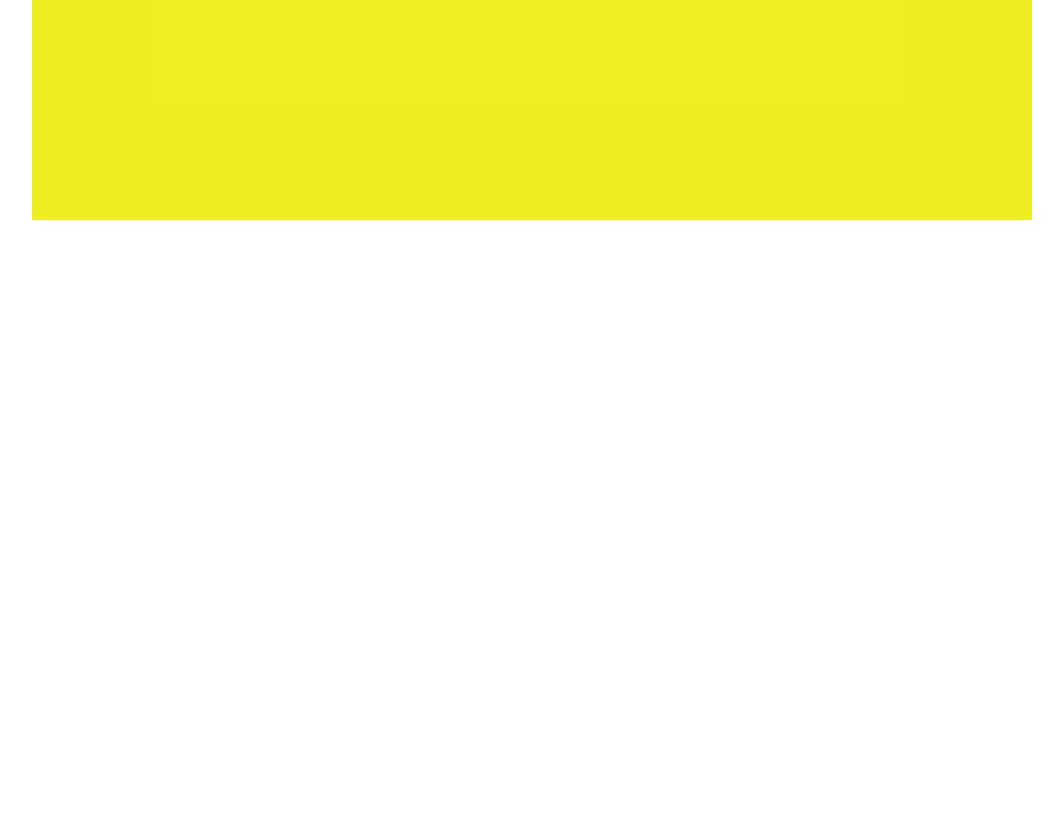
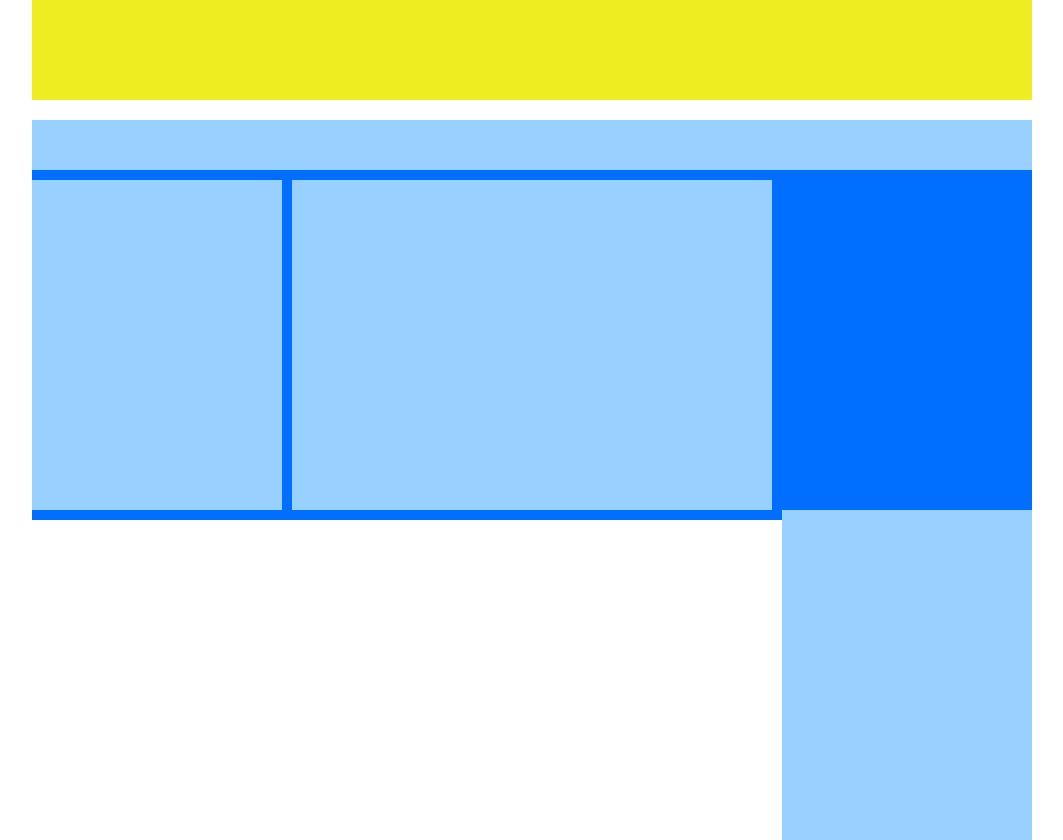
Before and after one commit to FeCorrado/htmlcss-struttura-wp, a plain HTML site: page index.html in a window 1280 px wide. Shown: the part 400-1240 px from the top of the page, without its empty margins (108-1171 px from the left). Before the commit the page ends 800 px from the top, so only its background shows below. Drawn offline with Linux system fonts and the light colour scheme.

Commit message:
box float + intoppo

```diff
--- a/index.html
+++ b/index.html
@@ -14,8 +14,16 @@
         <header></header>
         <div class="big-box"></div>
         <!--box con float-->
+        <div class="big-box2">
+            <div class="up"></div>
+            <!--floats-->
+            <div class="floats">
+                <div class="laterale-sx"></div>
+                <div class="centrale"></div>
+                <div class="laterale-dx"></div>
+            </div>
 
-
+        </div>
 
     </div>
 </body>
--- a/style.css
+++ b/style.css
@@ -1,11 +1,12 @@
 *{
     margin: 0;
     padding: 0;
+    box-sizing: border-box;
 }
 
 header{
     background-color: palevioletred;
-    height: 100px;
+    height: 80px;
 }
 
 .main-container{
@@ -15,6 +16,41 @@ header{
 
 .big-box{
     background-color: rgba(236, 236, 12, 0.904);
-    height: 500px;
+    height: 400px;
     margin-top: 20px;
 }
+
+.big-box2{
+   background-color: rgb(0, 110, 255);
+    height: 400px;
+    margin-top: 20px;
+}
+
+.up{
+    background-color: rgb(152, 209, 255);
+    height: 50px;
+    margin-bottom: 10px;
+}
+
+.laterale-sx{
+    float:left;
+    background-color: rgb(152, 209, 255);
+    height: 330px;
+    width: 25% ;
+    margin-right: 10px;
+}
+
+.centrale{
+    background-color: rgb(152, 209, 255); ;
+    height: 330px;
+    width: calc(50% - 20px) ;
+    margin: auto;
+}
+
+.laterale-dx{
+    float:right;
+    background-color: rgb(152, 209, 255);
+    height: 330px;
+    width: 25% ;
+    margin-left: 10px;
+}
```
